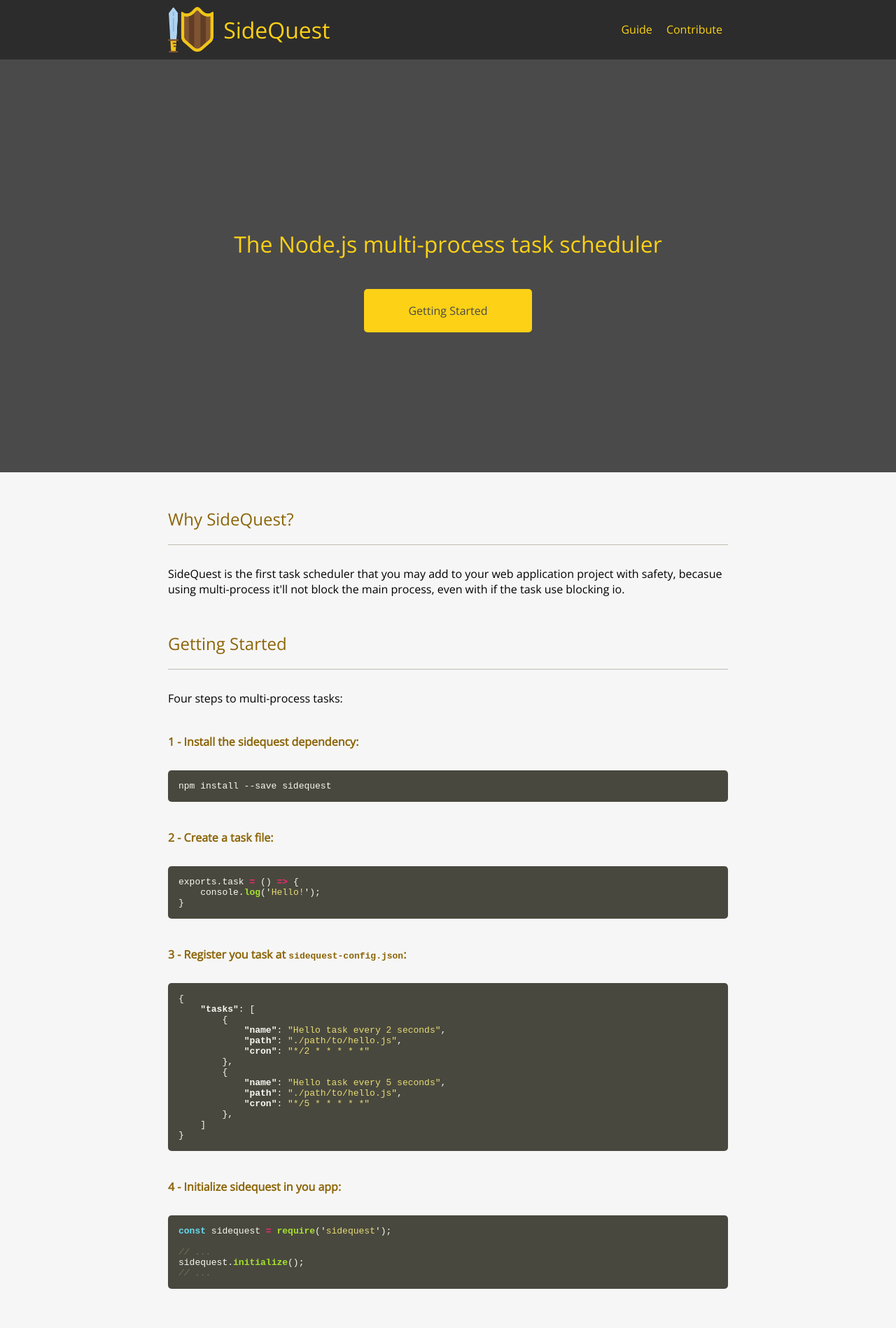
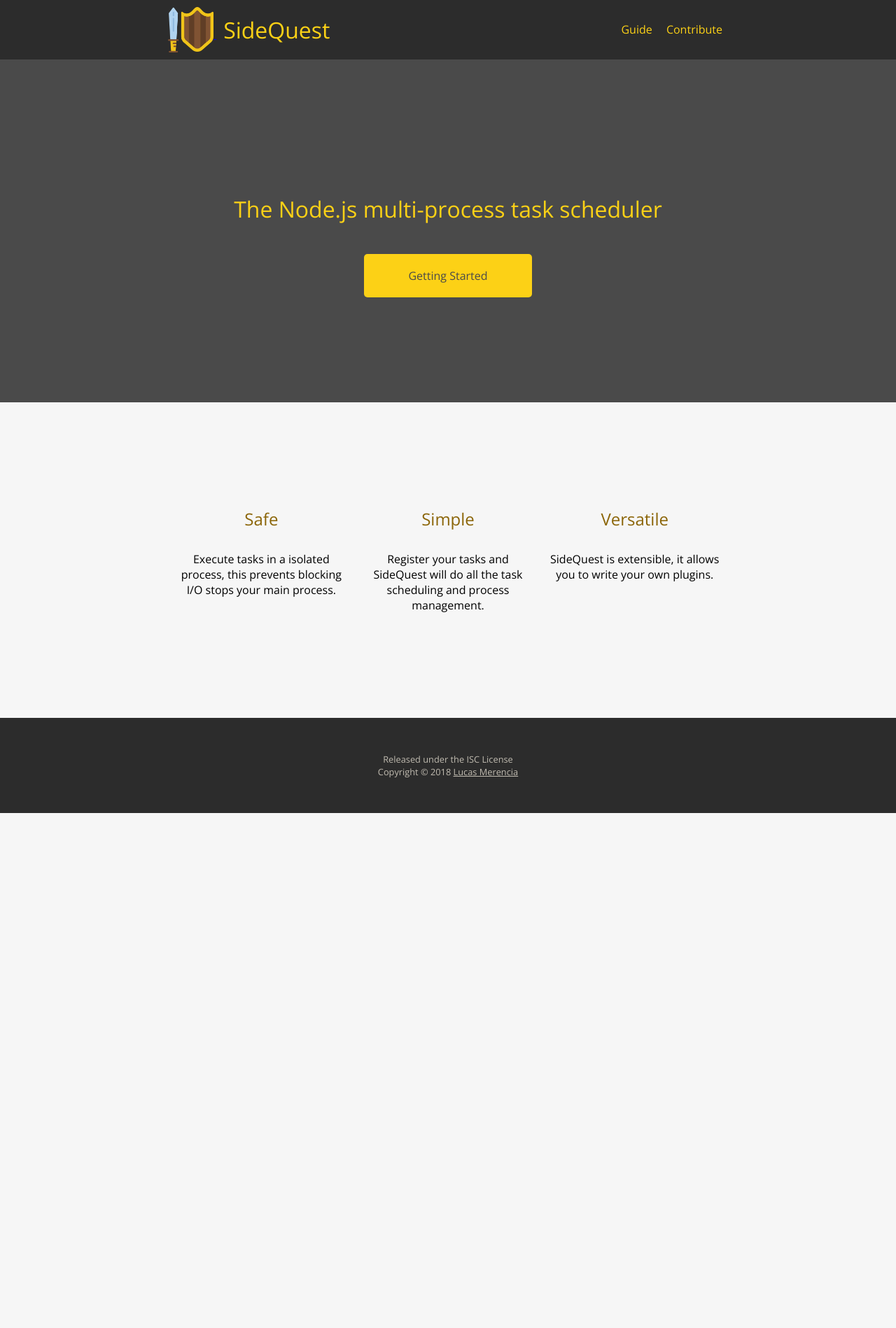
Before and after one commit to sidequestjs/sidequest-site, a Jekyll site: the page built from index.html, in a window 1280 px wide. Shown: the top 1898 px of the page at 70% size. Built offline with Jekyll 4.4.1, drawn with Linux system fonts in a browser that asks for light colours; after the commit the page ends 1162 px from its top, so only the background shows below that; some of the changed text lies outside the part shown.

Commit message:
index and guide

```diff
--- a/_includes/cron-syntax.html
+++ b/_includes/cron-syntax.html
@@ -1,4 +1,6 @@
-<h2>Cron Syntax</h2>
+<h2>
+    <a id="cron-syntax" href="#cron-syntax">Cron Syntax</a>
+</h2>
 
 This is a quick reference to cron syntax and also shows the options supported by <a href="https://github.com/merencia/node-cron">node-cron</a>, the library used to task schaduling.
 
--- /dev/null
+++ b/_includes/footer.html
@@ -0,0 +1,4 @@
+<div class="footer">
+    Released under the ISC License<br/>
+    Copyright © 2018 <a href="merencia.com">Lucas Merencia</a>
+</div>
--- a/_layouts/default.html
+++ b/_layouts/default.html
@@ -2,6 +2,8 @@
 <html>
     {% include head.html %}
   <body>
+      {% include header.html%}
       {{ content }}
+      {%include footer.html %}
   </body>
 </html>
--- a/css/style.scss
+++ b/css/style.scss
@@ -15,6 +15,7 @@
 body {
     background-color: #f6f6f6;
     font-family: 'Open Sans', sans-serif;
+    font-weight: 100;
 }
 
 .container {
@@ -31,8 +32,8 @@
 
 .brand {
     background-color: #4a4a4a;
-    padding-top: 200px;
-    padding-bottom: 200px;
+    padding-top: 150px;
+    padding-bottom: 150px;
     h1 {
         color: #FCD116;
         font-weight: 100;
@@ -58,6 +59,22 @@
         }
     }
 }
+.pros {
+    display: flex;
+    flex-direction: row;
+    justify-content: center;
+    margin-top: 50px;
+    margin-bottom: 150px;
+    div {
+        width: (100%/3);
+        text-align: center;
+        padding-left: 10px;
+        padding-right: 10px;
+        p {
+            text-align: center;
+        }
+    }
+}
 
 .content {
     margin-top: 50px;
@@ -69,7 +86,7 @@
         margin-bottom: 20px;
         text-align: left;
         font-size: 2em;
-        font-weight: 400;
+        font-weight: 200;
     }
 
     h2 {
@@ -91,7 +108,7 @@
     margin-bottom: 30px;
     text-align: center;
     font-size: 1.5em;
-    font-weight: 400;
+    font-weight: 200;
 }
 
 h3 {
@@ -99,7 +116,7 @@
     margin-bottom: 30px;
     color: #8B6508;
     font-size: 1em;
-    font-weight: 700;
+    font-weight: 200;
     text-align: left;
 }
 
@@ -111,3 +128,16 @@
       padding: 5px;
     }
 }
+
+.footer {
+    padding-top: 50px;
+    padding-bottom: 50px;
+    background-color: #2c2c2c;
+    color: #c0bbb0;
+    text-align: center;
+    font-size: 0.8em;
+    font-weight: 100;
+    a {
+      color: #c0bbb0;
+    }
+}
--- a/guide.html
+++ b/guide.html
@@ -2,12 +2,11 @@
 layout: default
 title: Guide
 ---
-
-{% include header.html%}
 
 <div class="container content">
     <h1>Guide</h1>
 
     {% include why.html %}
     {% include getting-started.html %}
+    {% include cron-syntax.html %}
 </div>
--- a/index.html
+++ b/index.html
@@ -6,11 +6,26 @@
 title: SideQuest
 ---
 
-{% include header.html%}
 {% include brand.html %}
-
-<div class="container content">
-    {% include why.html %}
-    {% include getting-started.html %}
-    {% include cron-syntax.html %}
+<div class="container">
+    <div class="pros">
+        <div>
+            <h2>Safe</h2>
+            <p>
+                Execute tasks in a isolated process, this prevents blocking I/O stops your main process.
+            </p>
+        </div>
+        <div>
+            <h2>Simple</h2>
+            <p>
+                Register your tasks and SideQuest will do all the task scheduling and process management.
+            </p>
+        </div>
+        <div>
+            <h2>Versatile</h2>
+            <p>
+                SideQuest is extensible, it allows you to write your own plugins.
+            </p>
+        </div>
+    </div>
 </div>
```
